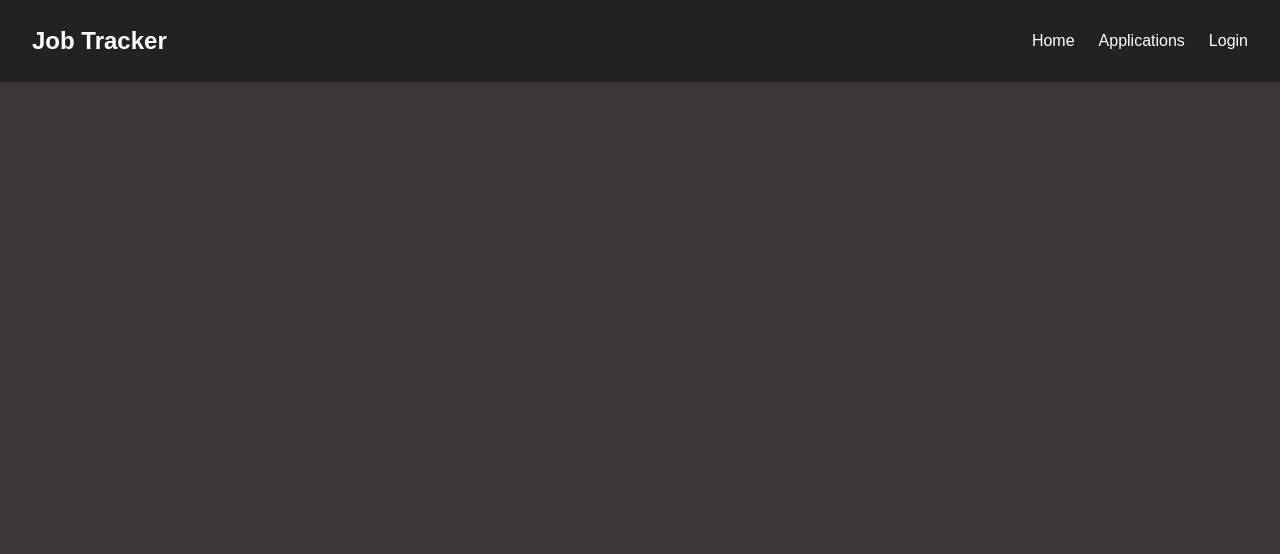
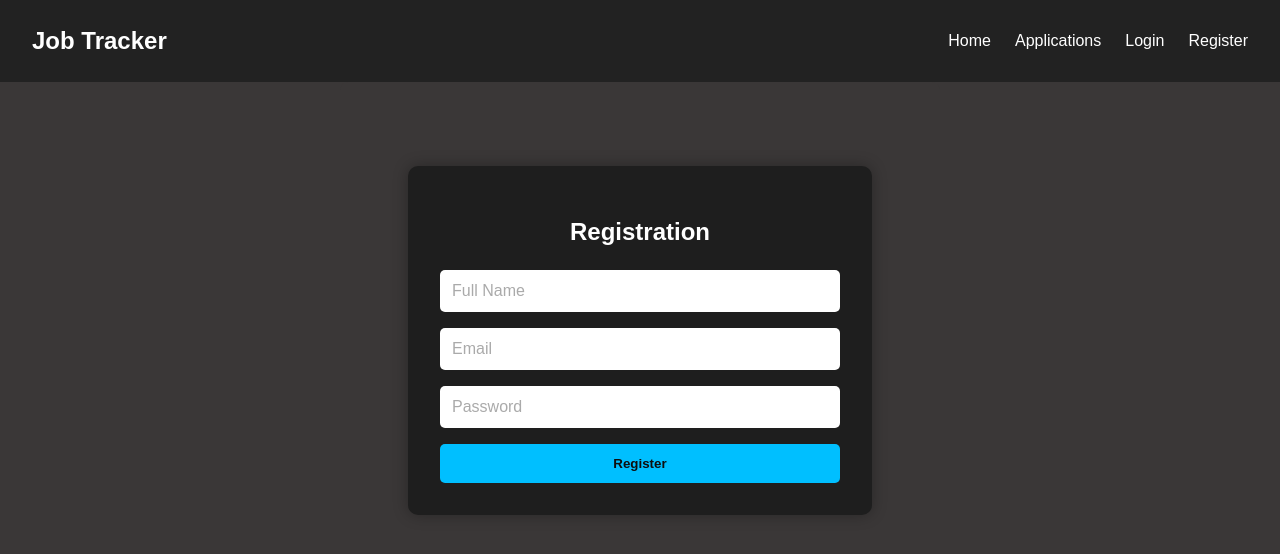
Before and after one commit to Josefbautista94/Joses-Job-Tracker, a React (Vite) app in the folder Frontend/: page /register in a window 1280 px wide. Shown: the top 554 px of the page. Built offline with nearby package versions, Linux system fonts and the light colour scheme.

Commit message:
Implement registration form handling and integrate AuthContext into Applications; restrict /users fetch to admins only; fix blank screen bug by safely accessing context; ensure secure fetch headers for protected routes; guard users.map with Array.isArray

```diff
--- a/Frontend/src/App.jsx
+++ b/Frontend/src/App.jsx
@@ -1,13 +1,12 @@
-import './App.css';
-import NavBar from './components/NavBar';
-
-import { BrowserRouter as Router, Routes, Route } from 'react-router-dom';
-import Home from './pages/Home/Home';
-import Users from './pages/Users/Users';
-import Companies from './pages/Companies/Companies';
-import Applications from './pages/Applications/Applications';
-import Login from './pages/Login/Login';
-
+import "./App.css";
+import NavBar from "./components/NavBar";
+import { BrowserRouter as Router, Routes, Route } from "react-router-dom";
+import Home from "./pages/Home/Home";
+import Users from "./pages/Users/Users";
+import Companies from "./pages/Companies/Companies";
+import Applications from "./pages/Applications/Applications";
+import Login from "./pages/Login/Login";
+import Register from "./pages/Register/Register";
 
 function App() {
   return (
@@ -20,7 +19,13 @@ function App() {
             <Route path="/applications" element={<Applications />} />
             <Route path="/users" element={<Users />} />
             <Route path="/companies" element={<Companies />} />
-            <Route path="/login" element={<Login onLogin={(user) => console.log("Logged in:", user)} />} />
+            <Route
+              path="/login"
+              element={
+                <Login onLogin={(user) => console.log("Logged in:", user)} />
+              }
+            />
+            <Route path="/register" element={<Register />} />
           </Routes>
         </div>
       </div>
--- a/Frontend/src/components/NavBar.jsx
+++ b/Frontend/src/components/NavBar.jsx
@@ -34,7 +34,6 @@ function NavBar() {
           </Link>
         </li>
 
-        {/* ✅ Show Companies link only if logged in */}
         {user && (
           <li>
             <Link to="/companies" onClick={() => setIsOpen(false)}>
@@ -43,7 +42,6 @@ function NavBar() {
           </li>
         )}
 
-        {/* ✅ Show Users link only for admins */}
         {user?.role === "admin" && (
           <li>
             <Link to="/users" onClick={() => setIsOpen(false)}>
@@ -52,16 +50,21 @@ function NavBar() {
           </li>
         )}
 
-        {/* ✅ Show Login if logged out */}
         {!user && (
-          <li>
-            <Link to="/login" onClick={() => setIsOpen(false)}>
-              Login
-            </Link>
-          </li>
+          <>
+            <li>
+              <Link to="/login" onClick={() => setIsOpen(false)}>
+                Login
+              </Link>
+            </li>
+            <li>
+              <Link to="/register" onClick={() => setIsOpen(false)}>
+                Register
+              </Link>
+            </li>
+          </>
         )}
 
-        {/* ✅ Show Logout if logged in */}
         {user && (
           <li>
             <button
--- a/Frontend/src/pages/Applications/Applications.jsx
+++ b/Frontend/src/pages/Applications/Applications.jsx
@@ -1,7 +1,10 @@
 import { useEffect, useState } from "react";
 import "./Applications.css";
+import { useContext } from "react";
+import { AuthContext } from "../../context/AuthContext";
 
 function Applications() {
+  const { user } = useContext(AuthContext);
   const [applications, setApplications] = useState([]);
   const [users, setUsers] = useState([]);
   const [formData, setFormData] = useState({
@@ -28,14 +31,16 @@ useEffect(() => {
       .then((data) => setApplications(data))
       .catch((err) => console.error("Error fetching applications:", err));
 
+    if (user?.role === "admin") {
       fetch("http://localhost:5001/users", {
         headers: {
-      Authorization: `Bearer ${token}`, // ✅ same here
+          Authorization: `Bearer ${token}`,
         },
       })
         .then((res) => res.json())
         .then((data) => setUsers(data))
         .catch((err) => console.error("Error fetching users:", err));
+    }
   }, []);
 
   const handleChange = (e) => {
@@ -156,7 +161,8 @@ useEffect(() => {
           required
         >
           <option value="">Select User</option>
-          {users.map((user) => (
+          {Array.isArray(users) &&
+            users.map((user) => (
               <option key={user._id} value={user._id}>
                 {user.name} ({user.email})
               </option>
--- a/Frontend/src/pages/Register/Register.css
+++ b/Frontend/src/pages/Register/Register.css
@@ -0,0 +1,51 @@
+.register-container {
+  max-width: 400px;
+  margin: 4rem auto;
+  padding: 2rem;
+  background-color: #1e1e1e;
+  border-radius: 10px;
+  box-shadow: 0 0 15px rgba(0, 0, 0, 0.3);
+  color: white;
+}
+
+.register-container h2 {
+  text-align: center;
+  margin-bottom: 1.5rem;
+}
+
+.register-container form {
+  display: flex;
+  flex-direction: column;
+  gap: 1rem;
+}
+
+.register-container input {
+  padding: 0.75rem;
+  border: none;
+  border-radius: 5px;
+  font-size: 1rem;
+}
+
+.register-container input::placeholder {
+  color: #aaa;
+}
+
+.register-container button {
+  padding: 0.75rem;
+  background-color: #00bfff;
+  color: #0e0e0e;
+  font-weight: bold;
+  border: none;
+  border-radius: 5px;
+  cursor: pointer;
+  transition: background-color 0.3s ease;
+}
+
+.register-container button:hover {
+  background-color: #00a2d6;
+}
+
+.register-container p {
+  color: red;
+  text-align: center;
+}
--- a/Frontend/src/pages/Register/Register.jsx
+++ b/Frontend/src/pages/Register/Register.jsx
@@ -1,22 +1,83 @@
 import { useState } from "react";
 import { useNavigate } from "react-router-dom";
-import "/Register.css";
+import "./Register.css";
 
 function Register() {
   const [formData, setFormData] = useState({
     name: "",
     email: "",
     password: "",
-    role: "",
   });
 
   const [error, setError] = useState("");
   const [success, setSuccess] = useState("");
   const navigate = useNavigate();
 
+  const handleChange = (e) => {
+    setFormData({ ...formData, [e.target.name]: e.target.value });
+  };
+
+  const handleSubmit = async (e) => {
+    e.preventDefault();
+    setError("");
+    setSuccess("");
+
+    try {
+      const res = await fetch("http://localhost:5001/auth/register", {
+        method: "POST",
+        headers: { "Content-Type": "application/json" },
+        body: JSON.stringify(formData),
+      });
+
+      const data = await res.json();
+      if (!res.ok) throw new Error(data.error || "Registration failed 🙁");
+
+      setSuccess("Registration was successful! You can log in now. ");
+      setFormData({ name: "", email: "", password: "", role: "user" });
+      setTimeout(() => navigate("/login"), 1500);
+    } catch (err) {
+      setError(err.message);
+    }
+  };
+
   return (
-    <div>
-      <h1></h1>
+    <div className="register-container">
+      <h2>Registration</h2>
+
+      {error && <p style={{ color: "red" }}>{error}</p>}
+      {success && <p style={{ color: "green" }}>{success}</p>}
+      <form onSubmit={handleSubmit}>
+
+      <input
+        type="text"
+        name="name"
+        placeholder="Full Name"
+        value={formData.name}
+        onChange={handleChange}
+        required
+      />
+
+      <input
+        type="email"
+        name="email"
+        placeholder="Email"
+        value={formData.email}
+        onChange={handleChange}
+        required
+      />
+
+      <input
+      type = "password"
+      name = "password"
+      placeholder="Password"
+      value = {formData.password}
+      onChange={handleChange}
+      required
+      />
+      <button type ="submit">Register</button>
+      </form>
     </div>
   );
 }
+
+export default Register;
```
Lines whose indentation alone changed are shown as unchanged.
